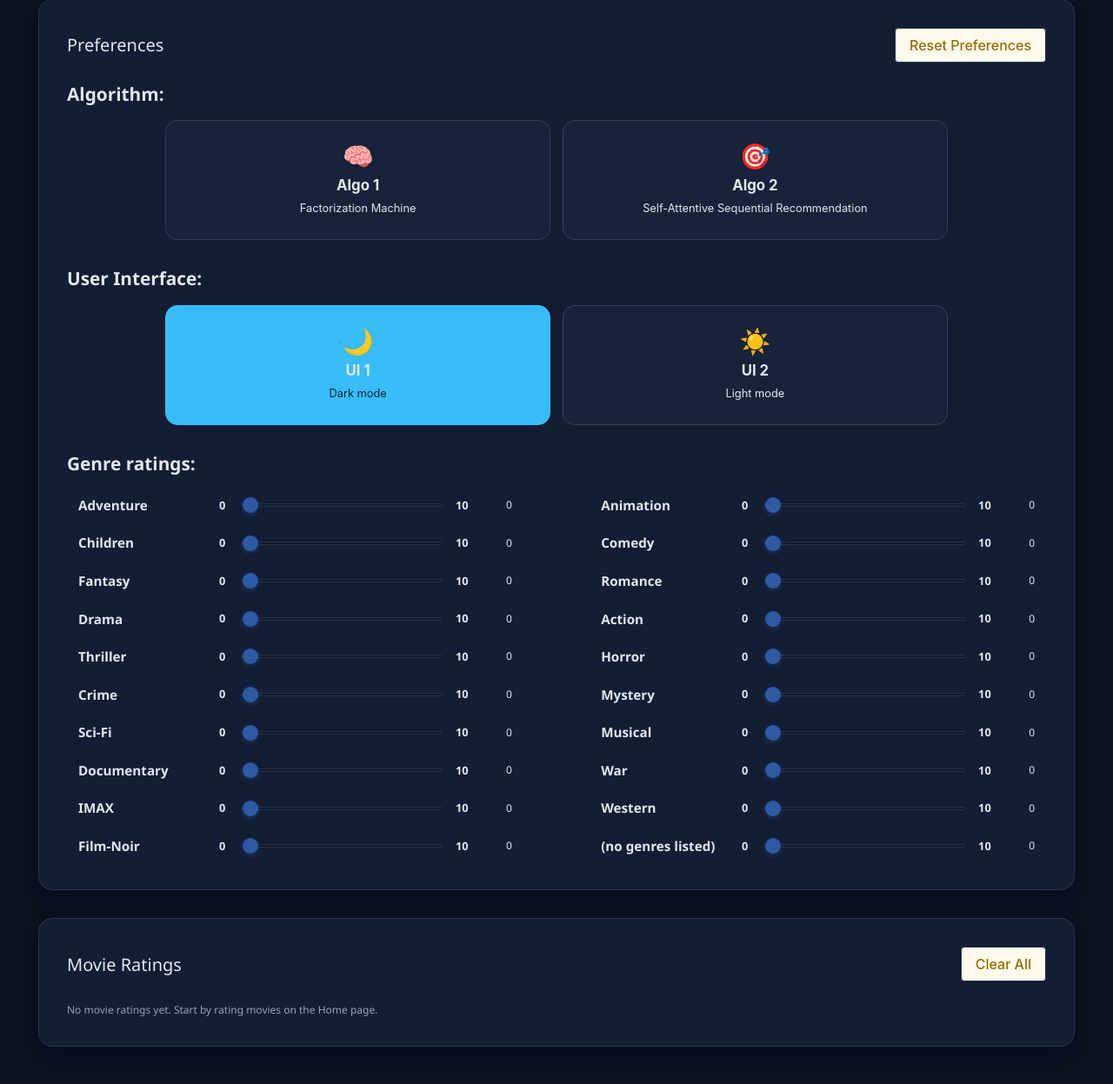
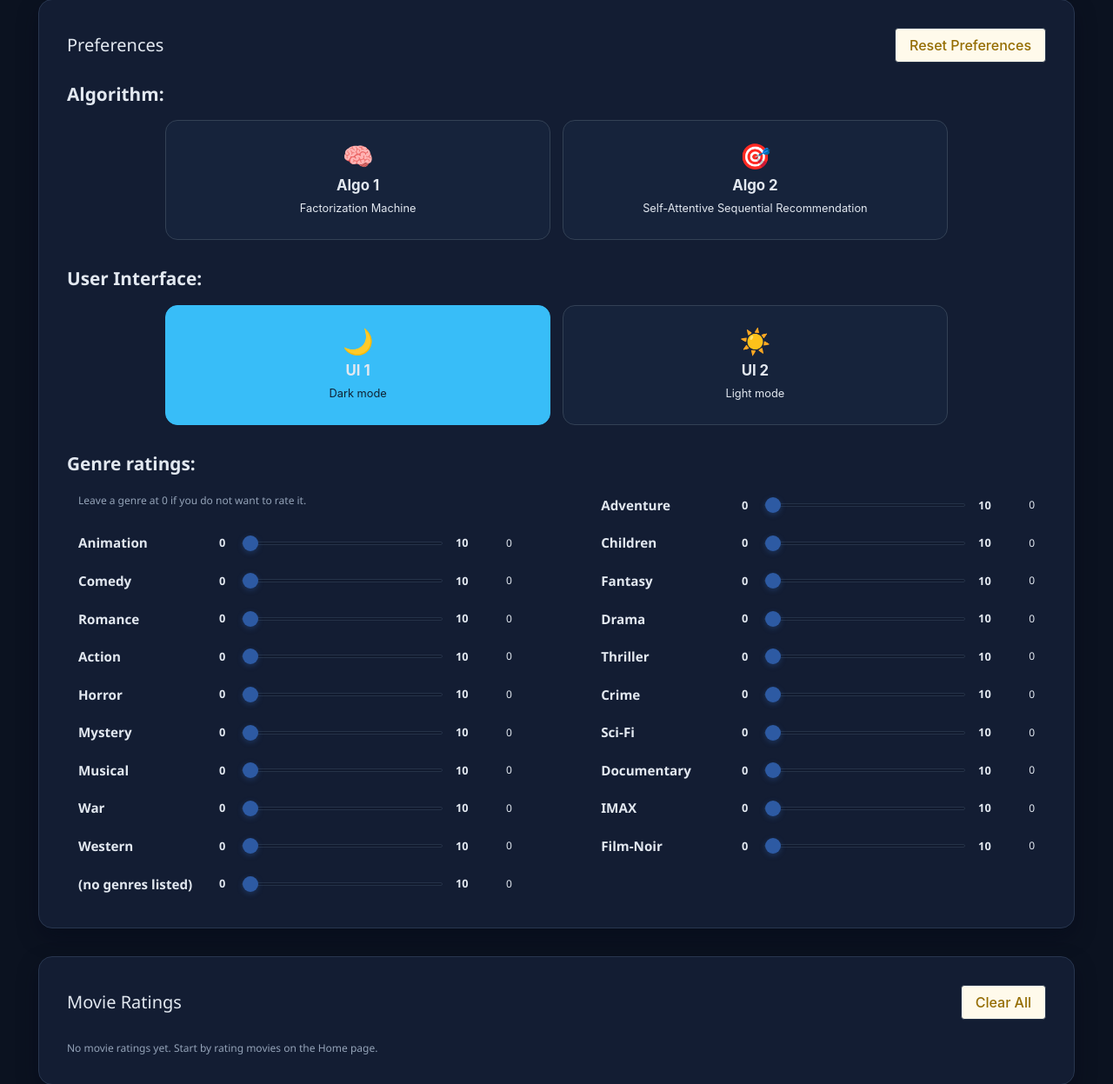
Before and after one commit to woopakyi/COMP4135-RecSys, a Flask app: page /profile in a window 1280 px wide. Shown: the part 516-1763 px from the top of the page at 87% size. Run offline with Flask 3, Linux system fonts and the light colour scheme; some libraries are stand-ins or nearby versions.

Commit message:
add message text in profile page

```diff
--- a/flaskr/templates/profile.html
+++ b/flaskr/templates/profile.html
@@ -132,6 +132,7 @@
                 <div class="genre-preferences-list">
                     <!-- Algo 1 / default: sliders -->
                     <template v-if="profile.algorithm !== 'algo2'">
+                        <p class="help is-size-7 mb-3">Leave a genre at 0 if you do not want to rate it.</p>
                         <div v-for="genre in genres" :key="genre.id" class="genre-pref-row">
                             <label class="genre-pref-name">[[genre.name]]</label>
                             <div class="genre-pref-slider">
```
